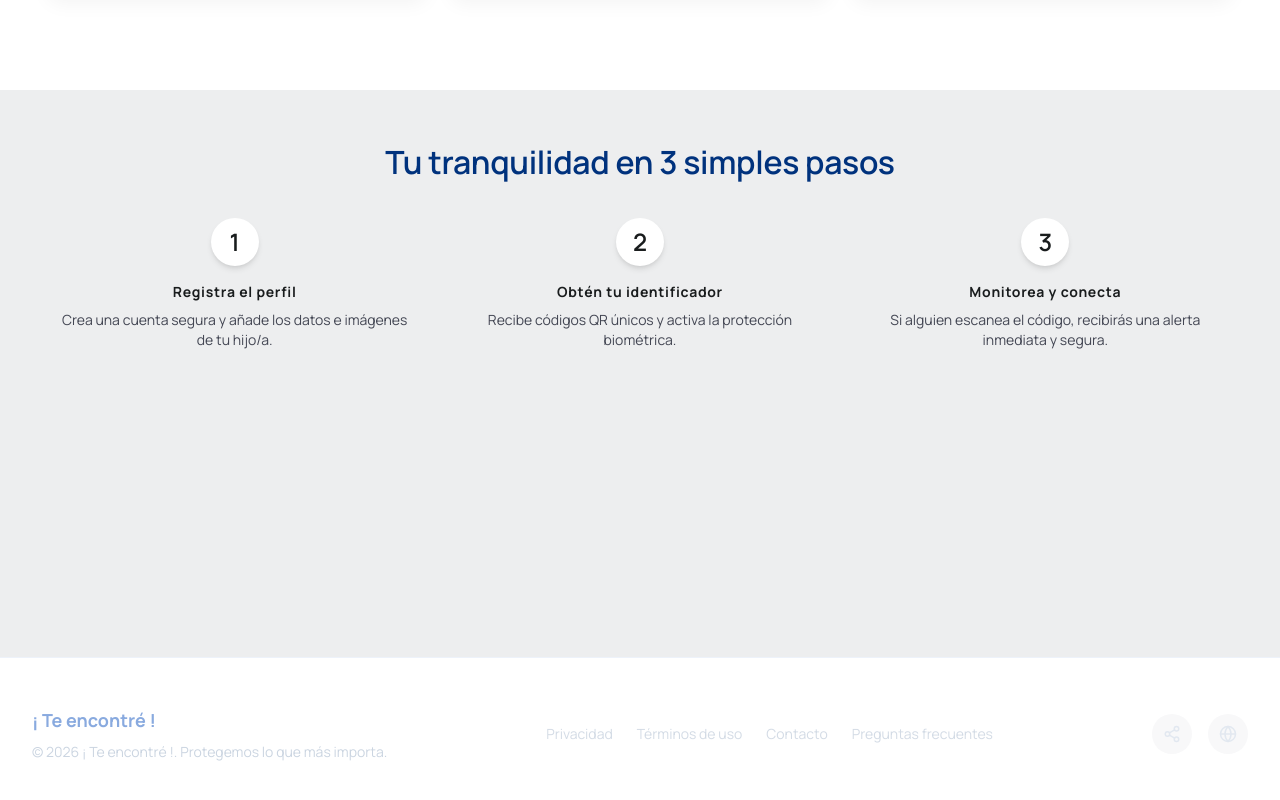
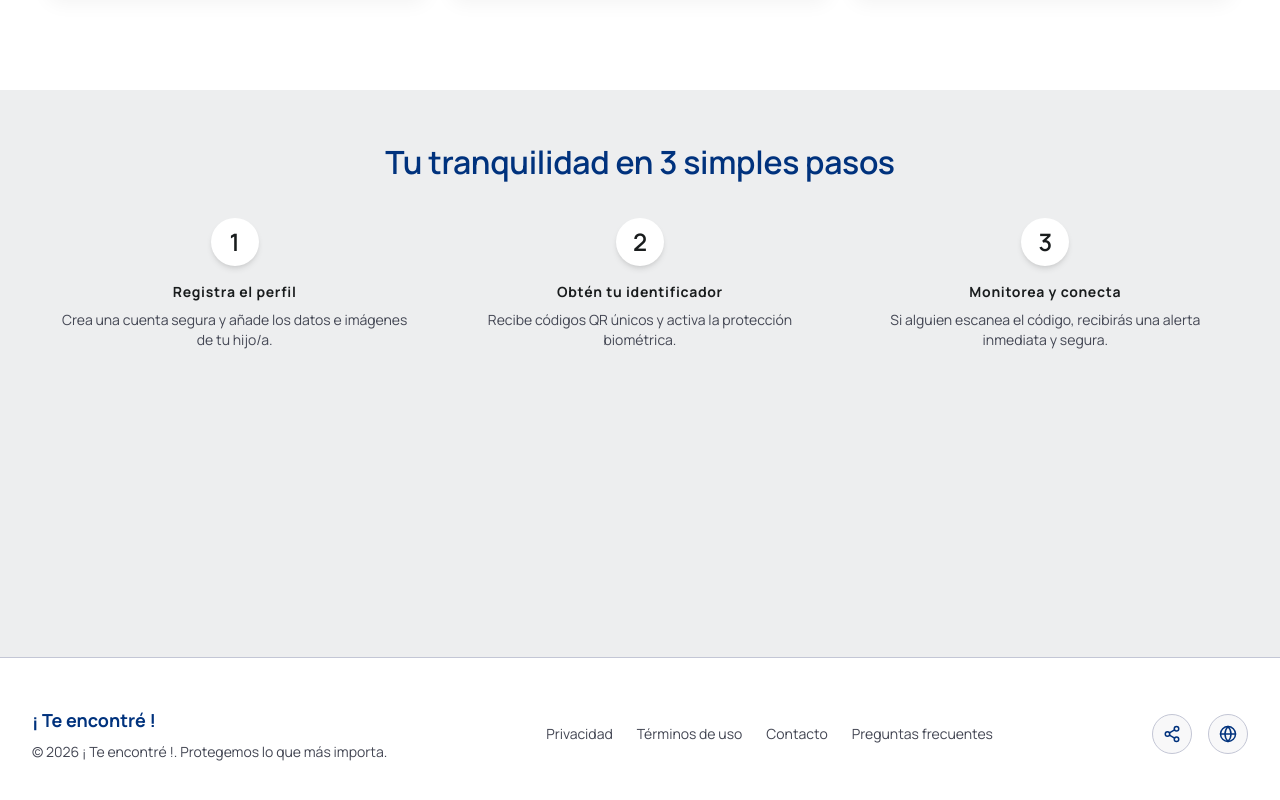
Before and after one commit to U23205221-S/Te-encontre, a React (Vite) app in the folder frontend-react/: page / in a window 1280 px wide. Shown: the part 1431-2231 px from the top of the page. Built offline with nearby package versions, Linux system fonts and the light colour scheme.

Commit message:
feat: redesign footer

```diff
--- a/frontend-react/src/components/Footer.jsx
+++ b/frontend-react/src/components/Footer.jsx
@@ -15,11 +15,11 @@ const footerActions = [
 
 const Footer = ({ className = '' }) => {
   return (
-    <footer className={`border-t border-brand-200/15 bg-surface-base ${className}`}>
+    <footer className={`border-t border-surface-border bg-surface-base ${className}`}>
       <div className="mx-auto flex w-full max-w-7xl flex-col items-center justify-between gap-8 px-6 py-12 text-center md:flex-row md:px-8 md:text-left">
         <div className="space-y-2">
-          <p className="text-lg font-bold text-brand-200">¡ Te encontré !</p>
-          <p className="text-sm text-slate-300">© 2026 ¡ Te encontré !. Protegemos lo que más importa.</p>
+          <p className="text-lg font-bold text-brand-500">¡ Te encontré !</p>
+          <p className="text-sm text-text-body">© 2026 ¡ Te encontré !. Protegemos lo que más importa.</p>
         </div>
 
         <nav aria-label="Enlaces legales" className="w-full md:w-auto">
@@ -28,7 +28,7 @@ const Footer = ({ className = '' }) => {
               <li key={link.label}>
                 <Link
                   to={link.to}
-                  className="text-slate-300/85 transition-colors hover:text-slate-100"
+                  className="text-text-body transition-colors hover:text-brand-500"
                 >
                   {link.label}
                 </Link>
@@ -46,7 +46,7 @@ const Footer = ({ className = '' }) => {
                 key={action.label}
                 type="button"
                 aria-label={action.label}
-                className="flex h-10 w-10 items-center justify-center rounded-full bg-surface-soft text-slate-200 transition-colors hover:bg-brand-800 hover:text-brand-100"
+                className="flex h-10 w-10 items-center justify-center rounded-pill border border-surface-border bg-surface-soft text-brand-500 transition-colors hover:bg-surface-muted hover:text-brand-600"
               >
                 <Icon size={18} aria-hidden="true" />
               </button>
```
